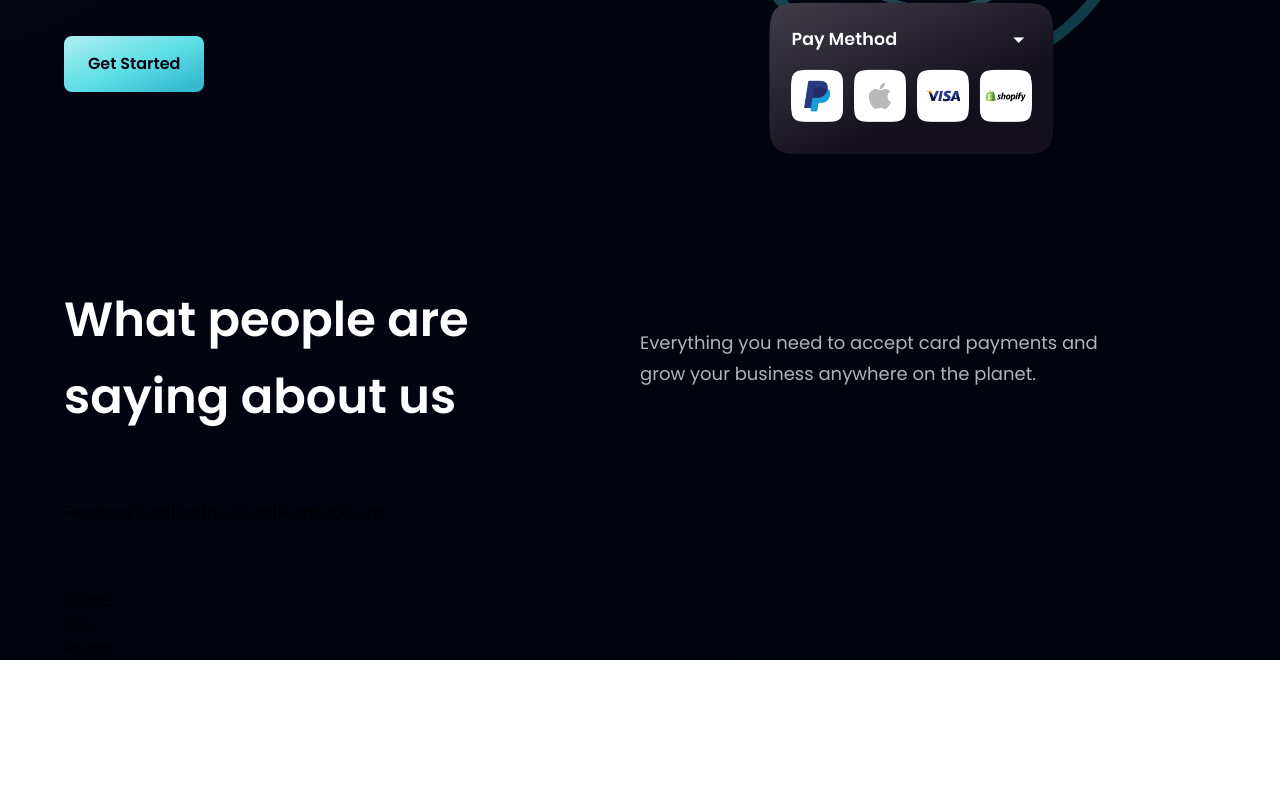
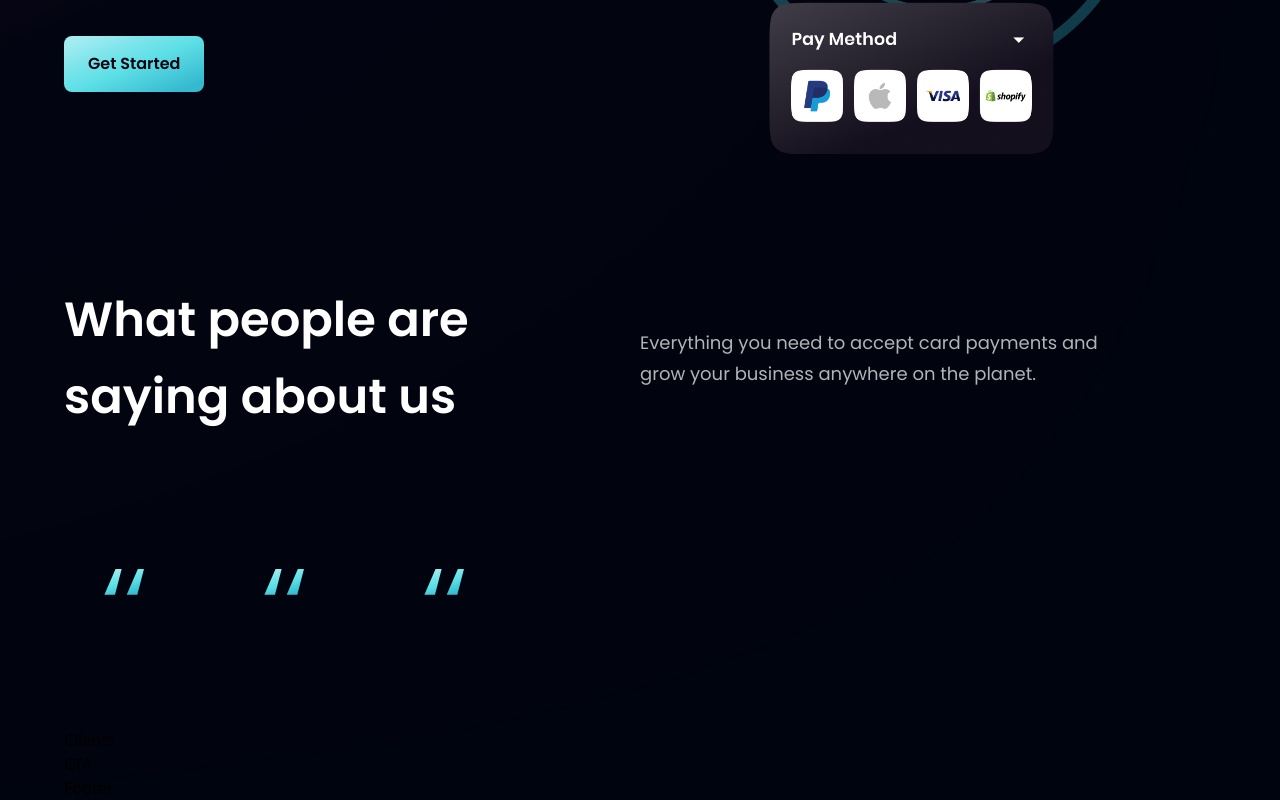
Before and after one commit to spectr-e/bank-app, a React (Vite) app: page / in a window 1280 px wide. Shown: the part 2582-3382 px from the top of the page. Before the commit the page ends 3242 px from the top, so only its background shows below. Built offline with nearby package versions, Linux system fonts and the light colour scheme.

Commit message:
fix(FeedbackCard): Add double quotes img

```diff
--- a/src/components/FeedbackCard.jsx
+++ b/src/components/FeedbackCard.jsx
@@ -1,5 +1,15 @@
-const FeedbackCard = () => {
-  return <div>FeedbackCard</div>
-}
+import { quotes } from '../assets'
+
+const FeedbackCard = ({ content, title, name, img }) => (
+  <div
+    className={`flex justify-between flex-col px-10 py-12 rounded-[20px] max-w-[370px] mr-0 my-5 feedback-card md:mr-10 sm:mr-5`}
+  >
+    <img
+      src={quotes}
+      alt='double_quotes'
+      className='w-[40px] h-[28px] object-contain'
+    />
+  </div>
+)
 
 export default FeedbackCard
```
